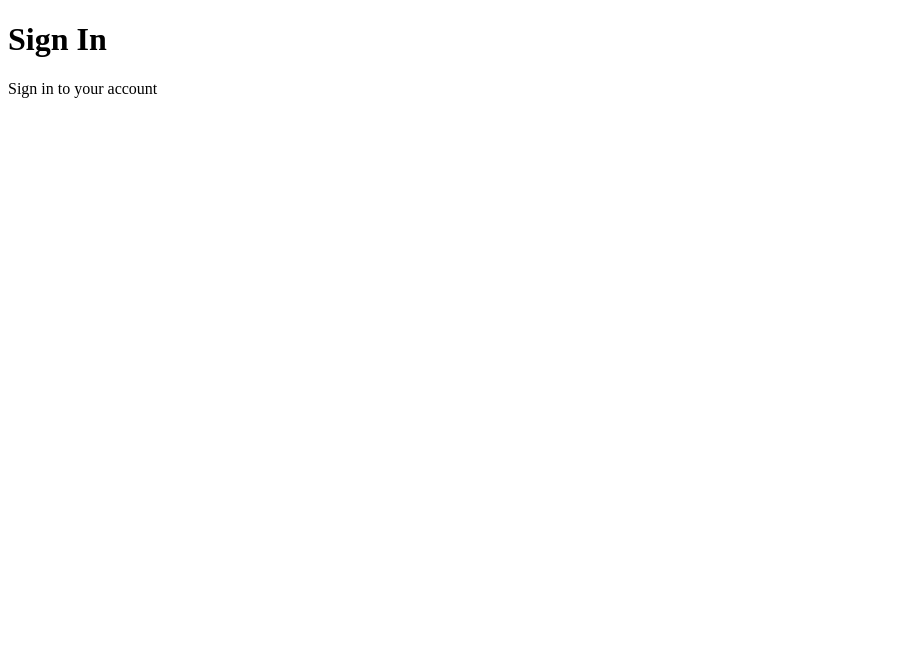
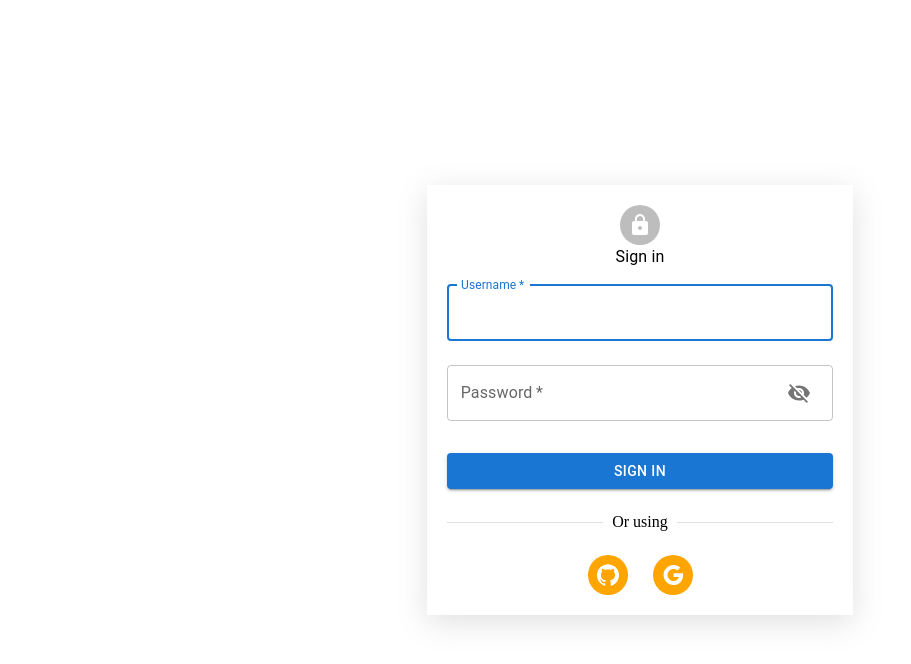
Before and after one commit to hai12dz/nextjs_soundcloud, a Next.js app: page /auth/signin in a window 1280 px wide. Shown: the top 664 px of the page, without its empty margins (0-911 px from the left). Built offline with nearby package versions, Linux system fonts and the light colour scheme; no server answers.

Commit message:
Modify login page with Social Media

```diff
--- a/src/app/(guest)/auth/signin/page.tsx
+++ b/src/app/(guest)/auth/signin/page.tsx
@@ -1,10 +1,15 @@
-const SignInPage = () => {
+import AuthSignIn from "@/components/auth/auth.signin"
+import { getServerSession } from "next-auth/next";
+import { authOptions } from "@/app/api/auth/[...nextauth]/route";
+import { redirect } from "next/navigation";
+const SignInPage = async () => {
+    const session = await getServerSession(authOptions);
+    if (session) {
+        redirect("/"); // Redirect to home if already signed in
+    }
     return (
-        <div>
-            <h1>Sign In</h1>
-            <p>Sign in to your account</p>
-            {/* Add your sign-in form here */}
-        </div>
-    );
+        <AuthSignIn />
+    )
 }
+
 export default SignInPage;
--- a/src/app/(guest)/layout.tsx
+++ b/src/app/(guest)/layout.tsx
@@ -1,3 +1,5 @@
+import '@/styles/app.css'
+
 export const metadata = {
   title: 'Next.js',
   description: 'Generated by Next.js',
--- a/src/app/api/auth/[...nextauth]/route.ts
+++ b/src/app/api/auth/[...nextauth]/route.ts
@@ -83,6 +83,9 @@ export const authOptions: AuthOptions = {
             return session
         }
     },
+    // pages: {
+    //     signIn: '/auth/signin',
+    // }
 };
 
 const handler = NextAuth(authOptions);
--- /dev/null
+++ b/src/components/auth/auth.signin.tsx
@@ -0,0 +1,171 @@
+'use client'
+import { Avatar, Box, Button, Divider, Grid, TextField, Typography } from "@mui/material";
+import LockIcon from '@mui/icons-material/Lock';
+import GitHubIcon from '@mui/icons-material/GitHub';
+import GoogleIcon from '@mui/icons-material/Google';
+import Visibility from "@mui/icons-material/Visibility";
+import VisibilityOff from "@mui/icons-material/VisibilityOff";
+import InputAdornment from '@mui/material/InputAdornment';
+import IconButton from '@mui/material/IconButton';
+import { signIn } from "next-auth/react";
+import { useState } from "react";
+
+const AuthSignIn = (props: any) => {
+
+    const [showPassword, setShowPassword] = useState<boolean>(false);
+    const [username, setUsername] = useState<string>("");
+    const [password, setPassword] = useState<string>("");
+
+    const [isErrorUsername, setIsErrorUsername] = useState<boolean>(false);
+    const [isErrorPassword, setIsErrorPassword] = useState<boolean>(false);
+
+    const [errorUsername, setErrorUsername] = useState<string>("");
+    const [errorPassword, setErrorPassword] = useState<string>("");
+
+
+    const handleSubmit = () => {
+        setIsErrorUsername(false);
+        setIsErrorPassword(false);
+        setErrorUsername("");
+        setErrorPassword("");
+
+        if (!username) {
+            setIsErrorUsername(true);
+            setErrorUsername("Username is not empty.")
+            return;
+        }
+        if (!password) {
+            setIsErrorPassword(true);
+            setErrorPassword("Password is not empty.")
+            return;
+        }
+        console.log(">>> check username: ", username, ' pass: ', password)
+    }
+
+    return (
+        <Box
+            sx={{
+                // backgroundImage: "linear-gradient(to bottom, #ff9aef, #fedac1, #d5e1cf, #b7e6d9)",
+                // backgroundColor: "#b7e6d9",
+                // backgroundRepeat: "no-repeat"
+            }}
+        >
+            <Grid container
+                sx={{
+                    display: "flex",
+                    alignItems: "center",
+                    justifyContent: "center",
+                    height: "100vh"
+                }}
+            >
+                <Grid
+                    item
+                    xs={12}
+                    sm={8}
+                    md={5}
+                    lg={4}
+                    sx={{
+                        boxShadow: "rgba(100, 100, 111, 0.2) 0px 7px 29px 0px"
+                    }}
+                >
+                    <div style={{ margin: "20px" }}>
+                        <Box sx={{
+                            display: "flex",
+                            justifyContent: "center",
+                            alignItems: "center",
+                            flexDirection: "column",
+                            width: "100%"
+                        }}>
+
+                            <Avatar>
+                                <LockIcon />
+                            </Avatar>
+
+                            <Typography component="h1">
+                                Sign in
+                            </Typography>
+                        </Box>
+
+                        <TextField
+                            onChange={(event) => setUsername(event.target.value)}
+                            variant="outlined"
+                            margin="normal"
+                            required
+                            fullWidth
+                            label="Username"
+                            name="username"
+                            autoFocus
+                            error={isErrorUsername}
+                            helperText={errorUsername}
+                        />
+                        <TextField
+                            onChange={(event) => setPassword(event.target.value)}
+                            variant="outlined"
+                            margin="normal"
+                            required
+                            fullWidth
+                            name="password"
+                            label="Password"
+                            type={showPassword ? "text" : "password"}
+                            error={isErrorPassword}
+                            helperText={errorPassword}
+
+                            InputProps={{
+                                endAdornment: <InputAdornment position="end">
+                                    <IconButton onClick={() => setShowPassword(!showPassword)}>
+                                        {showPassword === false ? <VisibilityOff /> : <Visibility />}
+                                    </IconButton>
+                                </InputAdornment>,
+                            }}
+                        />
+                        <Button
+                            sx={{
+                                my: 3
+                            }}
+                            type="submit"
+                            fullWidth
+                            variant="contained"
+                            color="primary"
+                            onClick={handleSubmit}
+                        >
+                            Sign In
+                        </Button>
+                        <Divider>Or using</Divider>
+                        <Box
+                            sx={{
+                                display: "flex",
+                                justifyContent: "center",
+                                gap: "25px",
+                                mt: 3
+                            }}
+                        >
+                            <Avatar
+                                sx={{
+                                    cursor: "pointer",
+                                    bgcolor: "orange"
+                                }}
+                            >
+                                <GitHubIcon
+                                    onClick={() => signIn("github")}
+                                    titleAccess="Login with Github" />
+                            </Avatar>
+
+                            <Avatar
+                                sx={{
+                                    cursor: "pointer",
+                                    bgcolor: "orange"
+                                }}
+                            >
+                                < GoogleIcon titleAccess="Login with Google" />
+                            </Avatar>
+                        </Box>
+                    </div>
+                </Grid>
+            </Grid>
+
+        </Box>
+
+    )
+}
+
+export default AuthSignIn;
--- /dev/null
+++ b/src/styles/app.css
@@ -0,0 +1,5 @@
+html,
+body {
+    margin: 0;
+    padding: 0;
+}
```
Also changed, not shown: src/components/header/header.tsx (+9 -2 lines).
